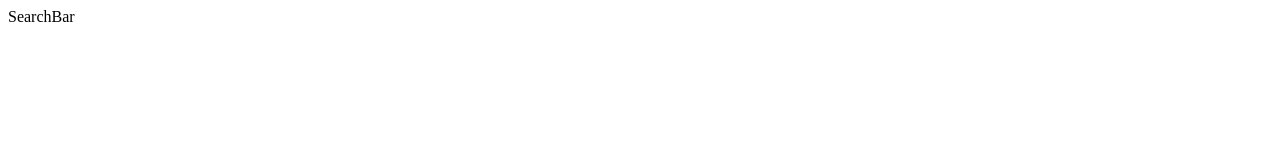
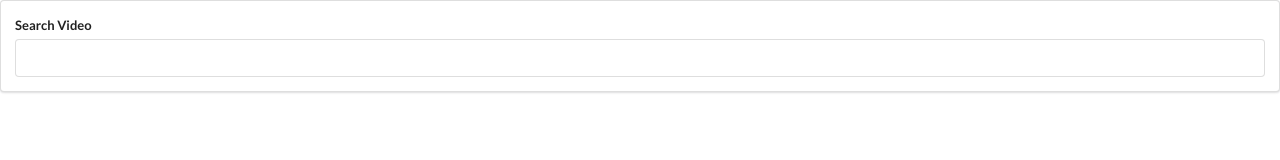
Before and after one commit to fairinna/video-repeat, a React (Create React App) app: page / in a window 1280 px wide. Shown: the top 160 px of the page. Built offline with nearby package versions, Linux system fonts and the light colour scheme.

Commit message:
create searhBar

```diff
--- a/public/index.html
+++ b/public/index.html
@@ -15,6 +15,7 @@
       user's mobile device or desktop. See https://developers.google.com/web/fundamentals/web-app-manifest/
     -->
     <link rel="manifest" href="%PUBLIC_URL%/manifest.json" />
+    <link rel="stylesheet" href="https://cdnjs.cloudflare.com/ajax/libs/semantic-ui/2.4.1/semantic.min.css">
     <!--
       Notice the use of %PUBLIC_URL% in the tags above.
       It will be replaced with the URL of the `public` folder during the build.
--- a/src/components/App.js
+++ b/src/components/App.js
@@ -6,7 +6,7 @@ class App extends React.Component {
     render() {
 
         return (
-            <div>
+            <div className='container'>
                 <SearchBar />
             </div>
         )
--- a/src/components/SearchBar.js
+++ b/src/components/SearchBar.js
@@ -1,10 +1,30 @@
 import React from 'react';
 
 class SearchBar extends React.Component{
+    state = {mySearch:''}
+
+    myChangeInput = (event)=>{
+        this.setState({mySearch:event.target.value})
+    }
+
+    onSubmitForm=(event)=>{
+        event.preventDefault();
+        // TODO: Make shure we call
+        // callback from parent component
+    }
+
 
     render(){
         return (
-            <div> SearchBar</div>
+            <div className='ui segment search-bar'>
+            <form action="" className='ui form' onSubmit={this.onSubmitForm}>
+                <div className="field">
+                    <label htmlFor="">Search Video</label>
+                    <input type="text" value={this.state.mySearch} onChange={this.myChangeInput}/>
+                </div>
+            </form>
+
+            </div>
 
         )
         }
```
